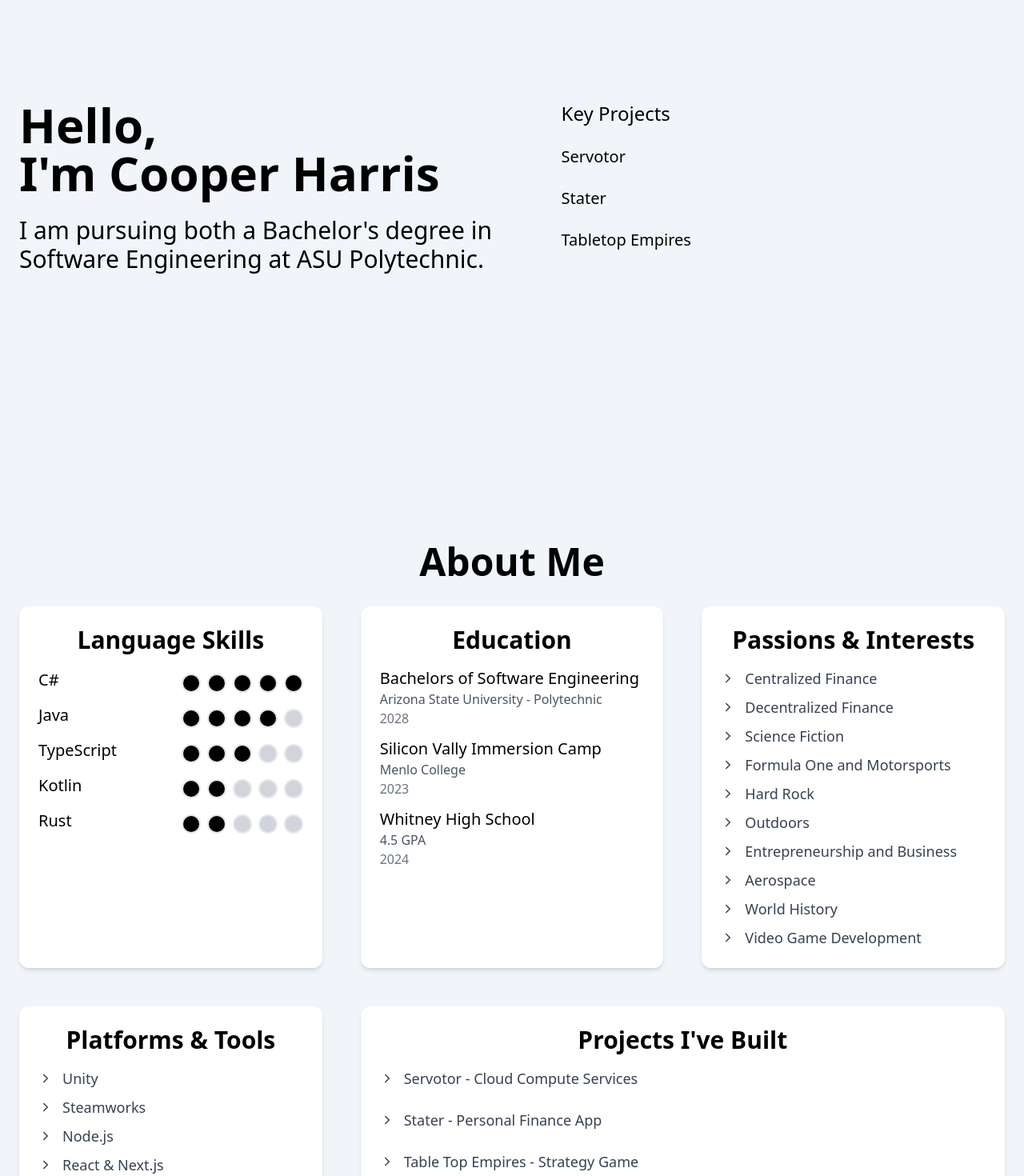
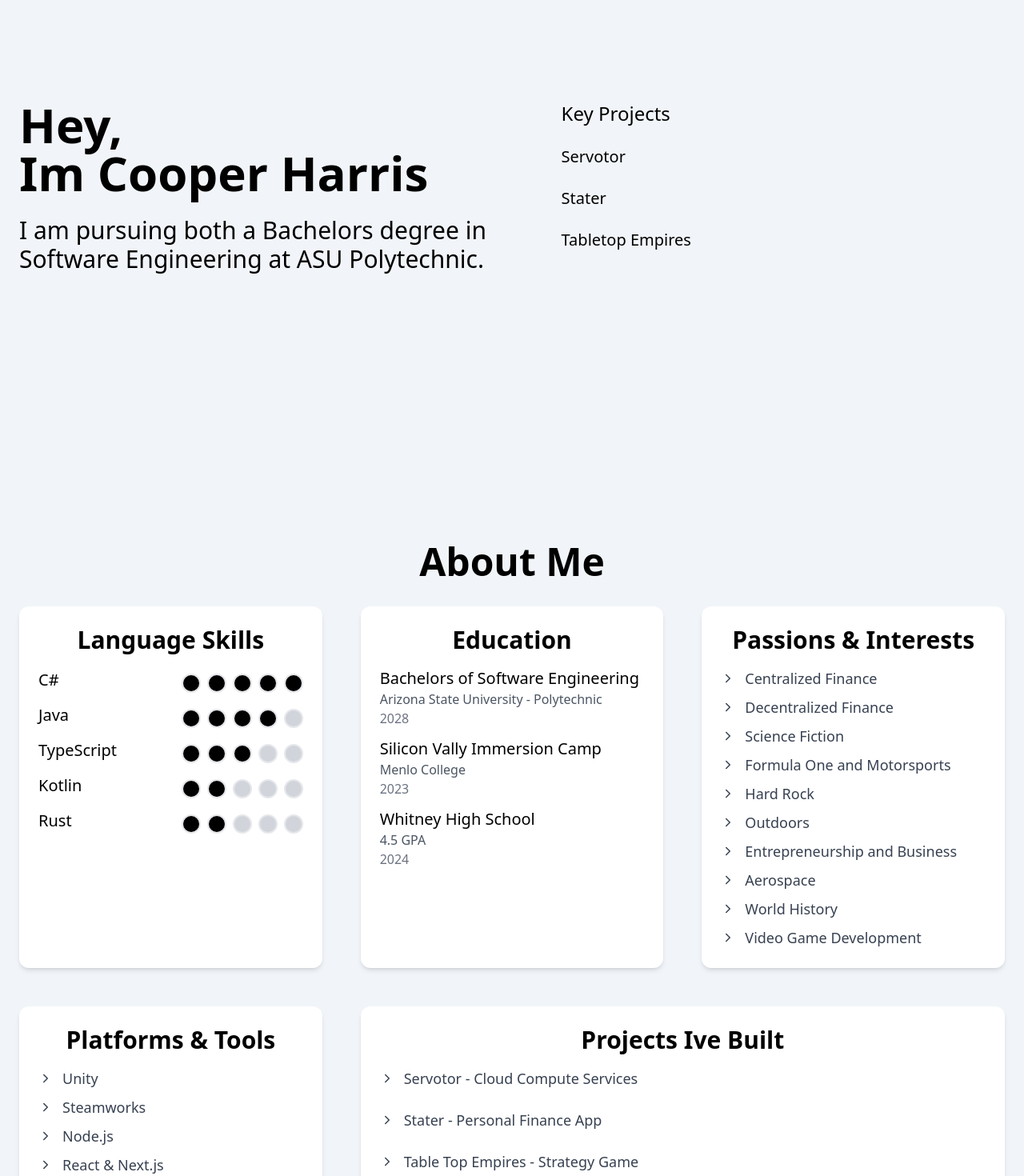
Before and after one commit to Tech-Know2/web_portfolio, a Next.js app in the folder portfolio/: page / in a window 1280 px wide. Shown: the part 200-1670 px from the top of the page at 80% size. Built offline with nearby package versions, Linux system fonts and the light colour scheme.

Commit message:
Making it work on vercel

```diff
--- a/portfolio/src/app/aboutme.tsx
+++ b/portfolio/src/app/aboutme.tsx
@@ -1,7 +1,6 @@
 "use client";
 
 import { motion } from "framer-motion";
-import Link from "next/link";
 import { FiChevronRight } from "react-icons/fi";
 import { useInView } from "react-intersection-observer";
 
@@ -227,7 +226,7 @@ const Projects = () => {
       animate={inView ? { opacity: 1 } : { opacity: 0 }}
       transition={{ duration: 1, delay: 0.7 }}
     >
-      <h2 className="text-3xl font-semibold text-black mb-4 text-center">Projects I've Built</h2>
+      <h2 className="text-3xl font-semibold text-black mb-4 text-center">Projects Ive Built</h2>
       <motion.ul
         className="space-y-4"
         initial={{ opacity: 0 }}
--- a/portfolio/src/app/footer.tsx
+++ b/portfolio/src/app/footer.tsx
@@ -1,4 +1,3 @@
-import Image from "next/image";
 
 export default function Footer() {
   return (
--- a/portfolio/src/app/hero.tsx
+++ b/portfolio/src/app/hero.tsx
@@ -1,8 +1,7 @@
 "use client";
 
 import React from "react";
-import { motion } from "framer-motion"; // Import Framer Motion
-import Link from "next/link";
+import { motion } from "framer-motion";
 import { useInView } from "react-intersection-observer";
 
 export default function Hero() {
@@ -21,9 +20,9 @@ export default function Hero() {
               animate={inView ? { opacity: 1, x: 0 } : { opacity: 0, x: -100 }}
               transition={{ duration: 1 }}
             >
-              Hello,
+              Hey,
               <br />
-              I'm Cooper Harris
+              Im Cooper Harris
             </motion.h1>
             <motion.div
               className="flex space-x-4"
@@ -32,7 +31,7 @@ export default function Hero() {
               transition={{ duration: 1, delay: 0.3 }}
             >
               <h2 className="text-5xl md:text-3xl text-black leading-tight">
-                I am pursuing both a Bachelor's degree in Software Engineering at ASU Polytechnic.
+                I am pursuing both a Bachelors degree in Software Engineering at ASU Polytechnic.
               </h2>
             </motion.div>
           </div>
--- a/portfolio/src/app/navbar.tsx
+++ b/portfolio/src/app/navbar.tsx
@@ -2,7 +2,6 @@
 
 import Link from 'next/link';
 import { useState } from 'react';
-import Image from 'next/image';
 
 const Navbar = () => {
     const [isOpen, setIsOpen] = useState(false);
--- a/portfolio/src/app/page.tsx
+++ b/portfolio/src/app/page.tsx
@@ -37,6 +37,7 @@ const Section = ({ children, id, className }: { children: React.ReactNode, id?:
 export default function Home() {
   return (
     <div className="min-h-screen bg-slate-100">
+      <Scroll />
       <Navbar />
 
       <Section>
```
